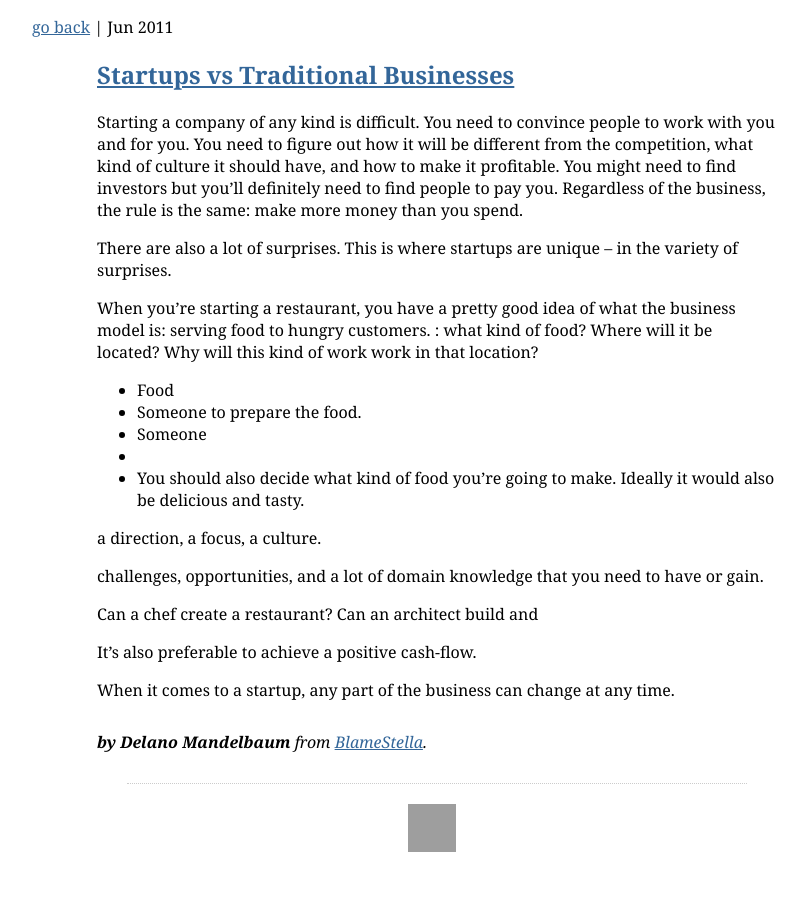
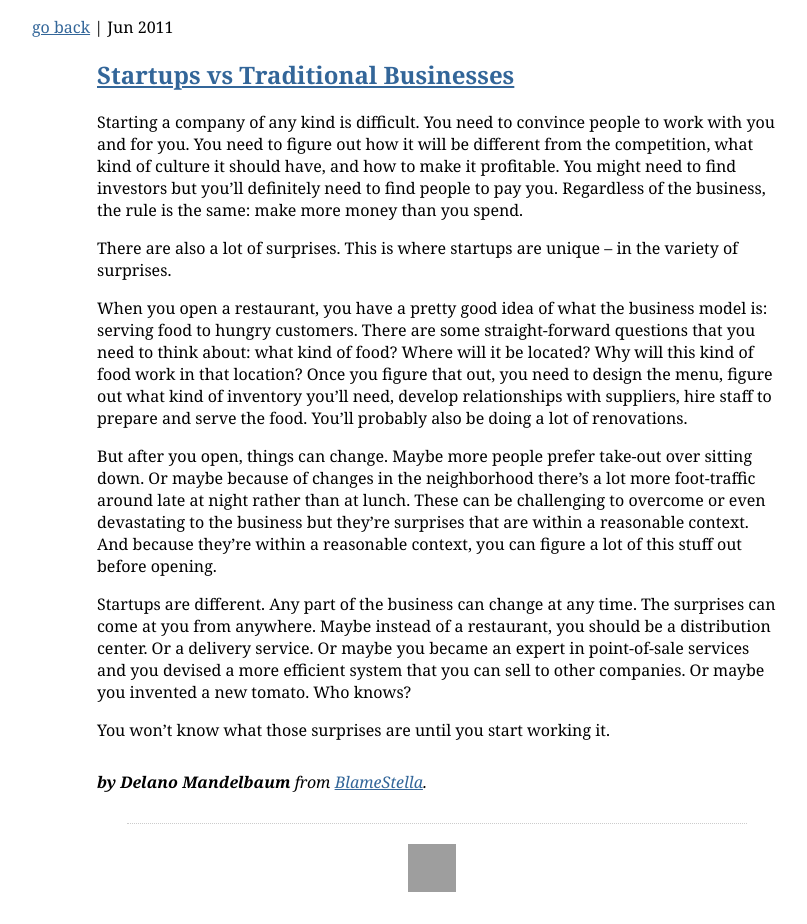
Before and after one commit to delano/delano.github.com, a Jekyll site: the page built from thoughts/startups-vs-traditional-businesses.md, in a window 1280 px wide. Shown: the whole page, without its empty margins (203-1010 px from the left). Built offline with Jekyll 4.4.1, drawn with Linux system fonts in a browser that asks for light colours; Markdown is read by kramdown in place of the engine named in the settings; before the commit the page ends 900 px from its top, so only the background shows below that; grey boxes are pictures that could not be loaded.

Commit message:
Startups vs Traditional Businesses: 3rd vomit draft

```diff
--- a/thoughts/startups-vs-traditional-businesses.md
+++ b/thoughts/startups-vs-traditional-businesses.md
@@ -8,22 +8,10 @@ Starting a company of any kind is difficult. You need to convince people to work
 
 There are also a lot of surprises. This is where startups are unique -- in the variety of surprises.
 
-When you're starting a restaurant, you have a pretty good idea of what the business model is: serving food to hungry customers. : what kind of food? Where will it be located? Why will this kind of work work in that location?
+When you open a restaurant, you have a pretty good idea of what the business model is: serving food to hungry customers. There are some straight-forward questions that you need to think about: what kind of food? Where will it be located? Why will this kind of food work in that location? Once you figure that out, you need to design the menu, figure out what kind of inventory you'll need, develop relationships with suppliers, hire staff to prepare and serve the food. You'll probably also be doing a lot of renovations.
 
-* Food
-* Someone to prepare the food.
-* Someone
-*
-* You should also decide what kind of food you're going to make. Ideally it would also be delicious and tasty.
+But after you open, things can change. Maybe more people prefer take-out over sitting down. Or maybe because of changes in the neighborhood there's a lot more foot-traffic around late at night rather than at lunch. These can be challenging to overcome or even devastating to the business but they're surprises that are within a reasonable context. And because they're within a reasonable context, you can figure a lot of this stuff out before opening.
 
- a direction, a focus, a culture.
+Startups are different. Any part of the business can change at any time. The surprises can come at you from anywhere. Maybe instead of a restaurant, you should be a distribution center. Or a delivery service. Or maybe you became an expert in point-of-sale services and you devised a more efficient system that you can sell to other companies. Or maybe you invented a new tomato. Who knows?
 
-challenges, opportunities, and a lot of domain knowledge that you need to have or gain.
-
-
-Can a chef create a restaurant? Can an architect build and
-
-It's also preferable to achieve a positive cash-flow.
-
-
-When it comes to a startup, any part of the business can change at any time.
+You won't know what those surprises are until you start working it.
```
